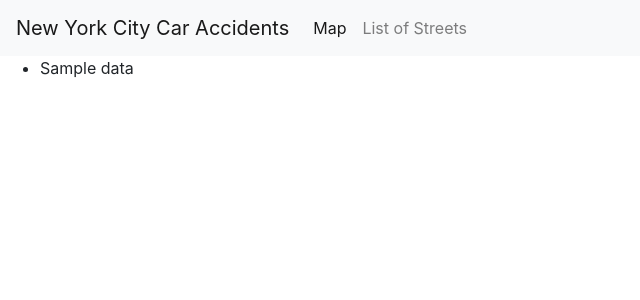
After one commit to johnnywong30/WHAMo, a Flask app: template templates/streets.html in a window 1280 px wide. The commit adds this page. Shown: the top 300 px of the page, without its empty margins (0-640 px from the left). Run offline with Flask 2, Linux system fonts and the light colour scheme; the template is opened without the code that fills it: most values are stand-ins (such as "Sample title", 1, 10 or a date in 2020); some libraries are stand-ins or nearby versions.

Commit message:
added streets

```diff
--- a/app.py
+++ b/app.py
@@ -2,8 +2,7 @@
 # SoftDev2 - pd8
 # P04
 
-import os
-
+import os, csv
 from flask import Flask, render_template, redirect, url_for, session, request, flash, get_flashed_messages
 
 
@@ -16,6 +15,12 @@ app.secret_key = os.urandom(32)
 def index():
     return render_template('bubble.html')
 
+@app.route('/streets')
+def streets():
+    input_file = csv.reader(open("static/newdata.csv"))
+    next(input_file)
+    return render_template('streets.html', data = input_file)
+
 if __name__ == '__main__':
     app.debug = True
     app.run()
--- a/templates/bubble.html
+++ b/templates/bubble.html
@@ -1,6 +1,6 @@
 <!DOCTYPE html>
 <html lang="en">
-
+{% block head %}
   <head>
     <title>Mapping with D3</title>
     <meta charset="utf-8"/>
@@ -8,9 +8,11 @@
     <script src="http://d3js.org/d3.v5.min.js" charset="utf-8"></script>
     <script src="../static/ny.json"></script>
   </head>
+{% endblock %}
   <body>
+  {% block nav %}
     <nav class="navbar navbar-expand-lg navbar-light bg-light">
-      <a class="navbar-brand" href="#">New York City Car Accidents</a>
+      <a class="navbar-brand" href="/">New York City Car Accidents</a>
       <button class="navbar-toggler" type="button" data-toggle="collapse" data-target="#navbarSupportedContent" aria-controls="navbarSupportedContent" aria-expanded="false" aria-label="Toggle navigation">
 	<span class="navbar-toggler-icon"></span>
       </button>
@@ -18,22 +20,22 @@
       <div class="collapse navbar-collapse" id="navbarSupportedContent">
 	<ul class="navbar-nav mr-auto">
           <li class="nav-item active">
-            <a class="nav-link" href="#">Map <span class="sr-only">(current)</span></a>
+            <a class="nav-link" href="/">Map <span class="sr-only">(current)</span></a>
           </li>
           <li class="nav-item">
-            <a class="nav-link" href="#">List of Cities</a>
+            <a class="nav-link" href="/streets">List of Streets</a>
           </li>
 
 	</ul>
-	<form class="form-inline my-2 my-lg-0">
-          <input class="form-control mr-sm-2" type="search" placeholder="Search" aria-label="Search">
-          <button class="btn btn-outline-success my-2 my-sm-0" type="submit">Search</button>
-	</form>
+
       </div>
     </nav>
+    {% endblock %}
+    {% block content %}
     <!-- Page elements and content go here. -->
     <script src="../static/map.js">
 
     </script>
+    {% endblock %}
   </body>
 </html>
--- /dev/null
+++ b/templates/streets.html
@@ -0,0 +1,11 @@
+{% extends "bubble.html" %}
+{% block content %}
+
+<ul>
+
+{% for a in data %}
+  <li> {{ a.7 }} </li>
+{% endfor %}
+
+</ul>
+{% endblock %}
```
